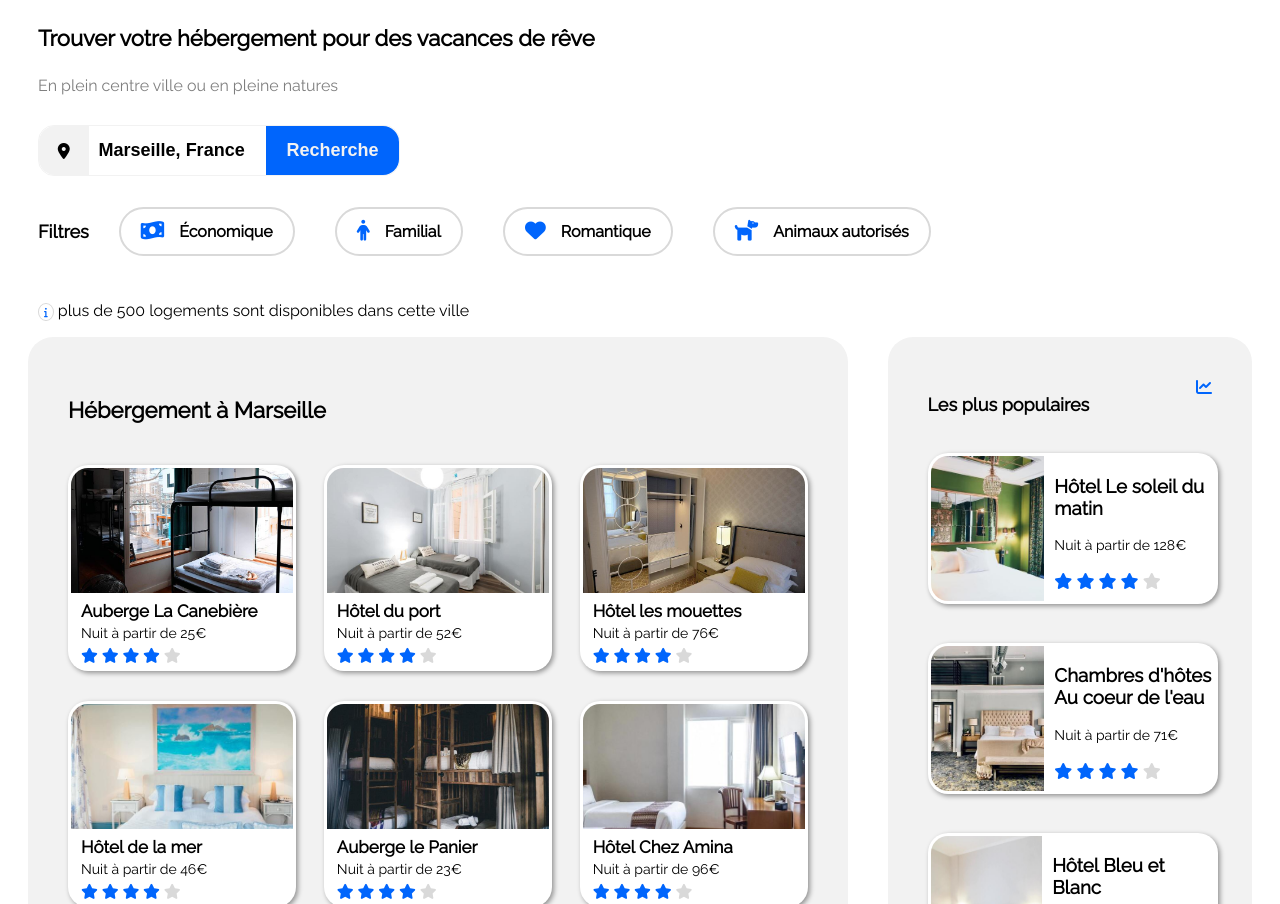
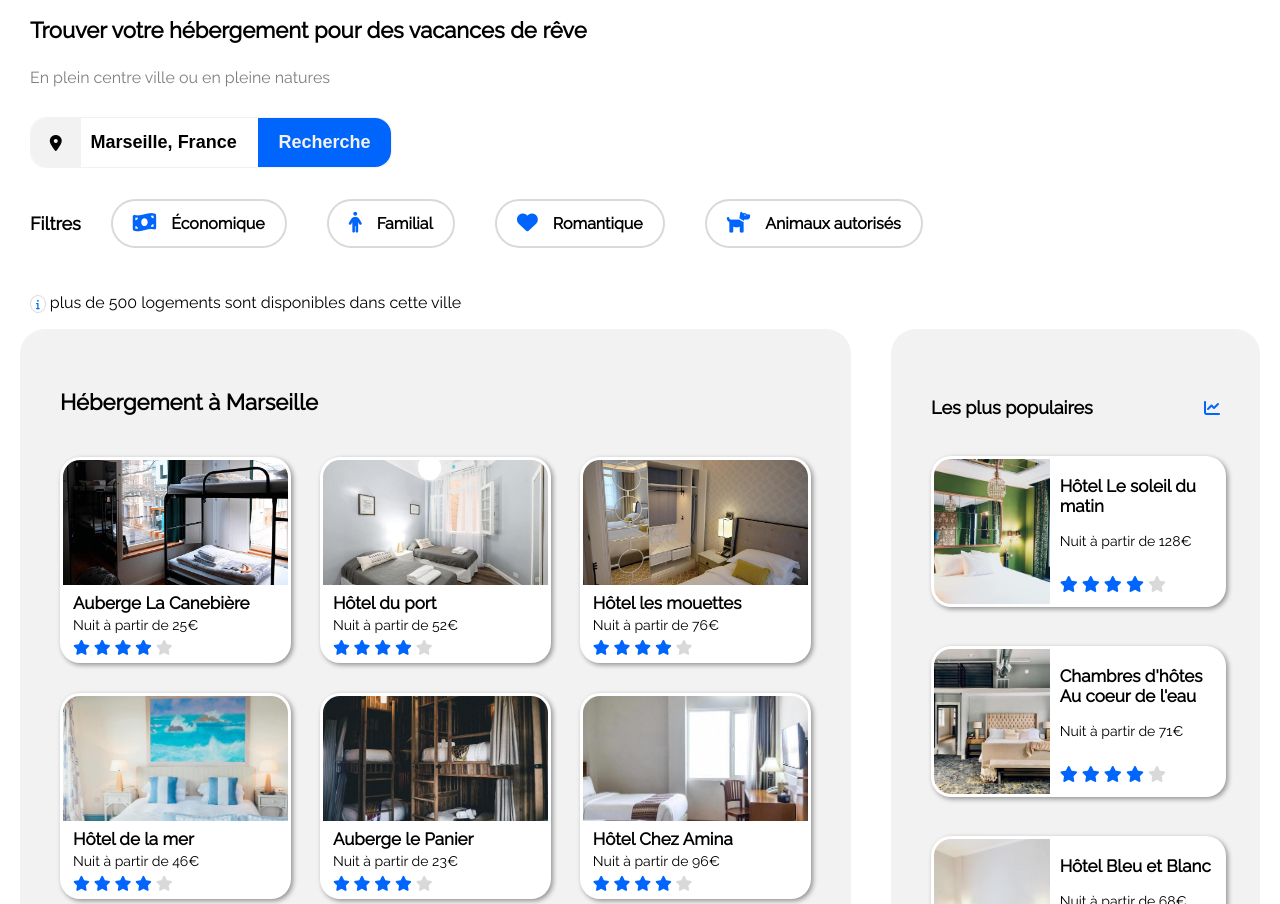
Before and after one commit to BlaZoxi/Projet_Booki_OpenClassRooms_Deregnaucourt_Bryan, a plain HTML site: page index.html in a window 1280 px wide. Shown: the part 120-1024 px from the top of the page. Drawn offline with Linux system fonts and the light colour scheme.

Commit message:
Correction du code

```diff
--- a/css/styles.css
+++ b/css/styles.css
@@ -7,8 +7,12 @@
   --gris: #d9d9d9;
 }
 
+body{
+  max-width: 1400px;
+  margin: auto;
+}
 
- main {
+  main {
     margin:auto;
     padding: 0;
     box-sizing: border-box;
@@ -41,7 +45,6 @@
 
   nav ul {
     display: flex;
-    align-items: center;
     height: 100px;
   }
   nav ul li {
@@ -304,6 +307,7 @@ h2{
 .hotelpop h3{
   padding-left: 10px;
   color: black;
+  font-size: 17px;
 }
 
 .hotelpop p{
@@ -362,10 +366,12 @@ h2{
 
 .titrepopulaires h2{
   font-size: 18px;
+  margin-top: 26px;
 }
 
 .titrepopulaires i{
   color: var(--blue);
+  margin-top: 29px;
 }
 
 .flexdroite{
--- a/index.html
+++ b/index.html
@@ -6,7 +6,6 @@
     <meta name="viewport" content="width=device-width, initial-scale=1.0">
     <title>Booki</title>
     <link rel="stylesheet" href="css/styles.css">
-    <link rel="stylesheet" href="css/pay-filtre-info.css">
     <link rel="stylesheet" href="https://cdnjs.cloudflare.com/ajax/libs/font-awesome/6.2.1/css/all.min.css">
     <link rel="preconnect" href="https://fonts.googleapis.com">
     <link rel="preconnect" href="https://fonts.gstatic.com" crossorigin>
@@ -81,7 +80,7 @@
 
             <!-- Hébergement à Marseille -->
 
-            <div class="resultrecherche">
+            <article class="resultrecherche">
                 <h2>Hébergement à Marseille</h2>
                 <div class="result-recherche-div">
 
@@ -189,7 +188,7 @@
 
                 </div>
                 <a href="#" class="more">Afficher plus</a>
-            </div>
+            </article>
 
             <!-- Boite de droite -->
 
```
